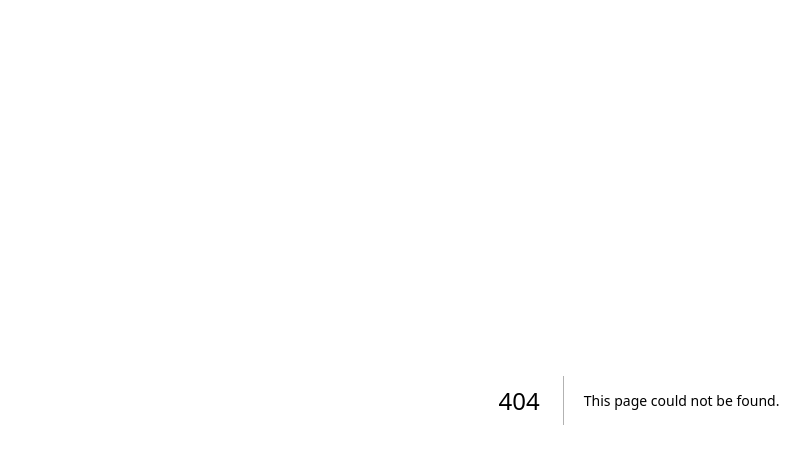
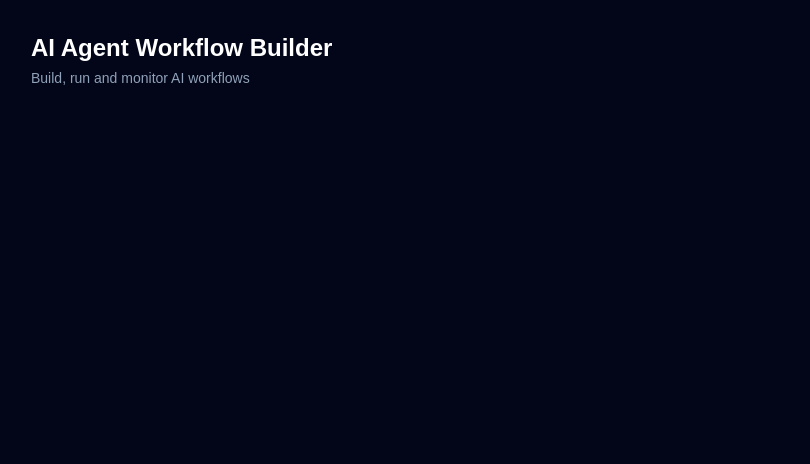
Before and after one commit to akshathanirligi/ai-agent-workflow-builder, a Next.js app in the folder frontend/: page / in a window 1280 px wide. Before the commit this address had no page. Shown: the top 464 px of the page, without its empty margins (1-811 px from the left). Built offline with nearby package versions, Linux system fonts and the light colour scheme.

Commit message:
feat(frontend): scaffold basic workflow builder canvas in src/app/page.tsx

```diff
--- /dev/null
+++ b/frontend/src/app/page.tsx
@@ -0,0 +1,10 @@
+"use client";
+
+export default function Home() {
+  return (
+    <main className="min-h-screen bg-slate-950 text-white p-8">
+      <h1 className="text-2xl font-bold">AI Agent Workflow Builder</h1>
+      <p className="mt-1 text-sm text-slate-400">Build, run and monitor AI workflows</p>
+    </main>
+  );
+}
```
